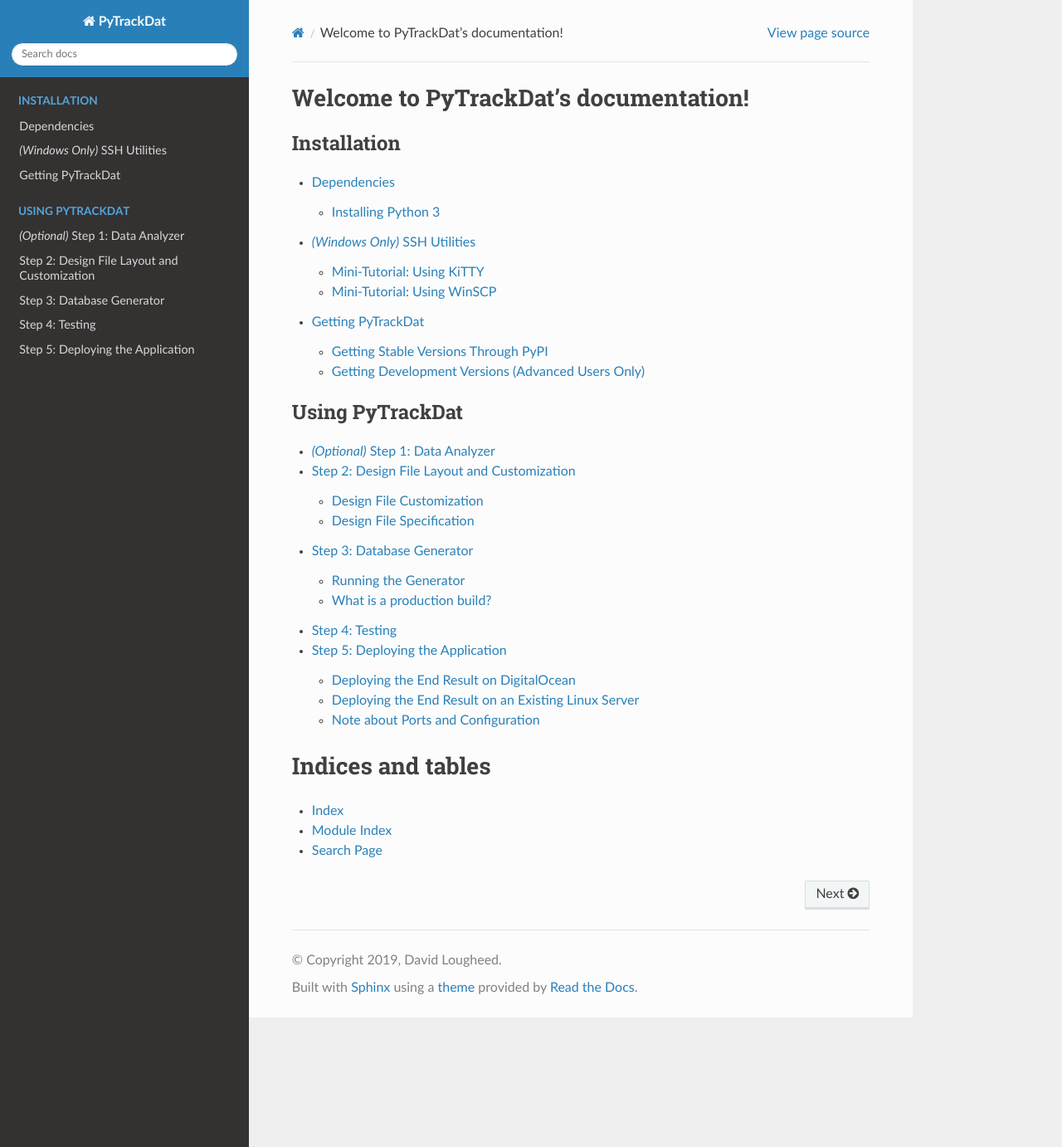
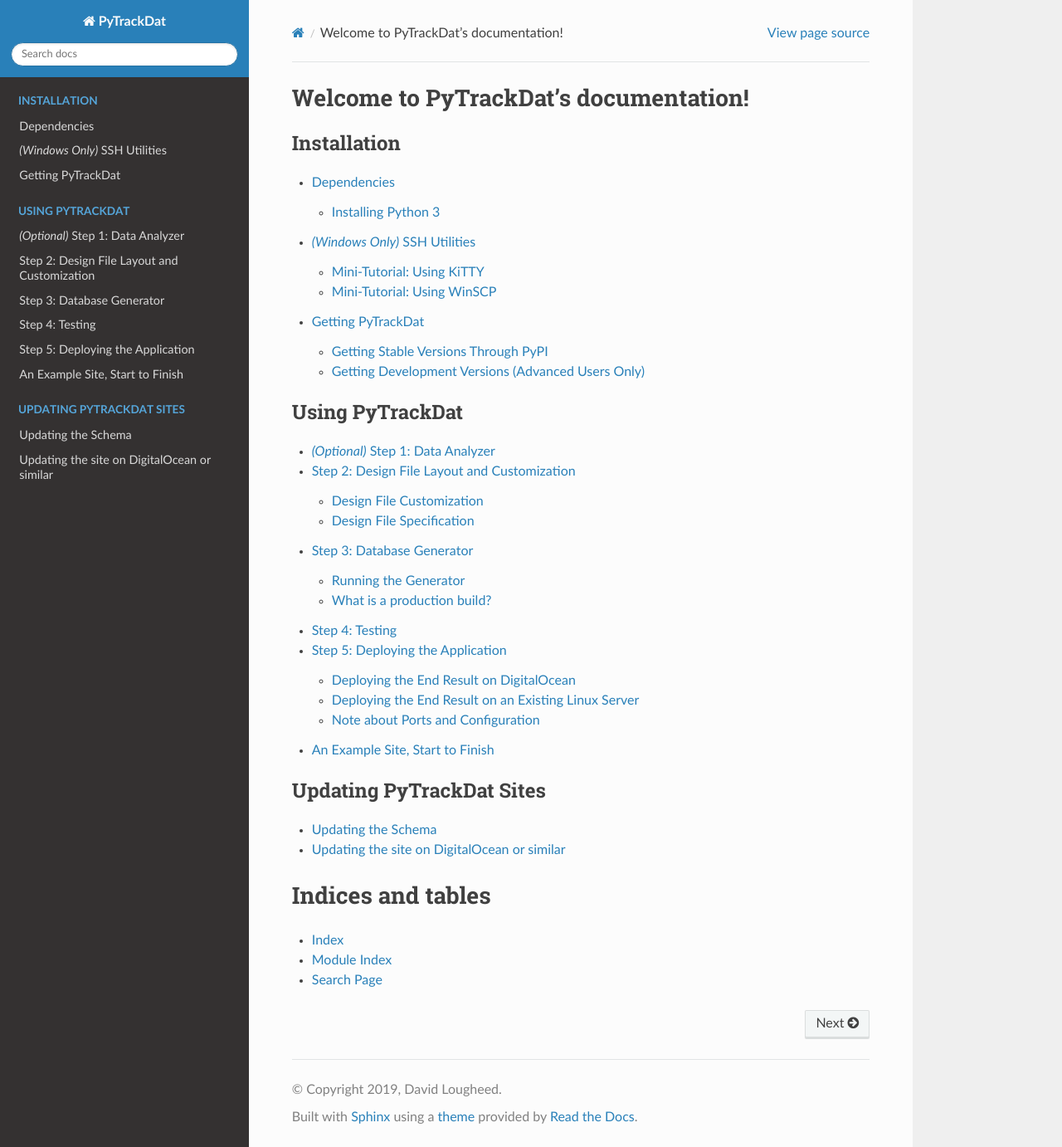
Before and after one commit to pytrackdat/pytrackdat, a Sphinx documentation site: the page built from docs/index.rst, in a window 1280 px wide and 1382 px high. Shown: the whole window at 83% size. Built offline with Sphinx 7.4.7 and the Read the Docs theme 2.0.0, drawn with Linux system fonts in a browser that asks for light colours; part of the change alters nothing that is shown.

Commit message:
Add updating docs and template for example site

```diff
--- a/docs/index.rst
+++ b/docs/index.rst
@@ -24,6 +24,15 @@ Welcome to PyTrackDat's documentation!
    usage/step_3_generator
    usage/step_4_testing
    usage/step_5_deploying
+   usage/example_site
+
+
+.. toctree::
+   :maxdepth: 2
+   :caption: Updating PyTrackDat Sites
+
+   updating/updating_schema
+   updating/updating_deployment
 
 
 
--- /dev/null
+++ b/docs/updating/updating_deployment.rst
@@ -0,0 +1,48 @@
+============================================
+Updating the site on DigitalOcean or similar
+============================================
+
+First, export the data currently stored in the web application (if any) via the
+online interface. Log into the PyTrackDat application, select all data for each
+data type, and export individual CSV files.
+
+The site can then be updated in a similar way to how it was initially uploaded.
+
+First, SSH into the server (see previous instructions on how to do this). How
+this is done depends on your operating system.
+
+While logged into the server, change directory into the site:
+
+.. code-block:: bash
+
+   cd site_name
+
+
+Then, stop the application using Docker Compose:
+
+.. code-block:: bash
+
+   docker-compose down
+
+
+Go to the parent directory and move the site folder to a backup:
+
+.. code-block:: bash
+
+   cd ..
+   mv site_name site_name_old_backup
+
+
+At this point, you should create (or have created) the new version of the
+database. Either change the downloaded CSV files to have the same headers as
+the original data files, or re-build the design file using the headers from the
+downloaded CSV files. Make sure to re-generate the site using ``ptd-generate``.
+
+Upload the new PyTrackDat application ``.zip`` archive, using methods described
+previously in this tutorial.
+
+Follow instructions from the "Deploying..." section above for unzipping the
+archive and bringing the application online using Docker Compose.
+
+Finally, re-import the data using the built-in import function in any
+PyTrackDat application using the web interface.
--- /dev/null
+++ b/docs/updating/updating_schema.rst
@@ -0,0 +1,27 @@
+===================
+Updating the Schema
+===================
+
+PyTrackDat applications have the ability to export CSV files from tables. These
+files are in a standard header-list of entries CSV format, so to update the
+schema (i.e. add or remove columns), the following procedure can be used:
+
+1. Export all tables as CSV files using the PyTrackDat-supplied action in the
+   web interface.
+
+2. Either use the downloaded CSV files in the `ptd-analyze` script to
+   generate a new design file or use your original design file. Make sure to
+   restore any foreign keys (and other changes) from before if starting anew.
+
+3. Modify the design file to include any desired modifications, such as new
+   or altered columns. If needed, modify the CSV files to reflect renamed
+   or deleted columns. Make sure to make columns nullable/blank-able if
+   you are not providing values for all existing entries in the database.
+
+4. Follow the instructions from elsewhere in this document to generate a new
+   site. Replace the application using the instructions below.
+
+5. Import data using the "Import CSV" action provided by PyTrackDat. This
+   should restore data to the original state from before the changes,
+   except with any changes in the design file reflected in the new
+   application.
--- /dev/null
+++ b/docs/usage/example_site.rst
@@ -0,0 +1,5 @@
+================================
+An Example Site, Start to Finish
+================================
+
+TODO
```
